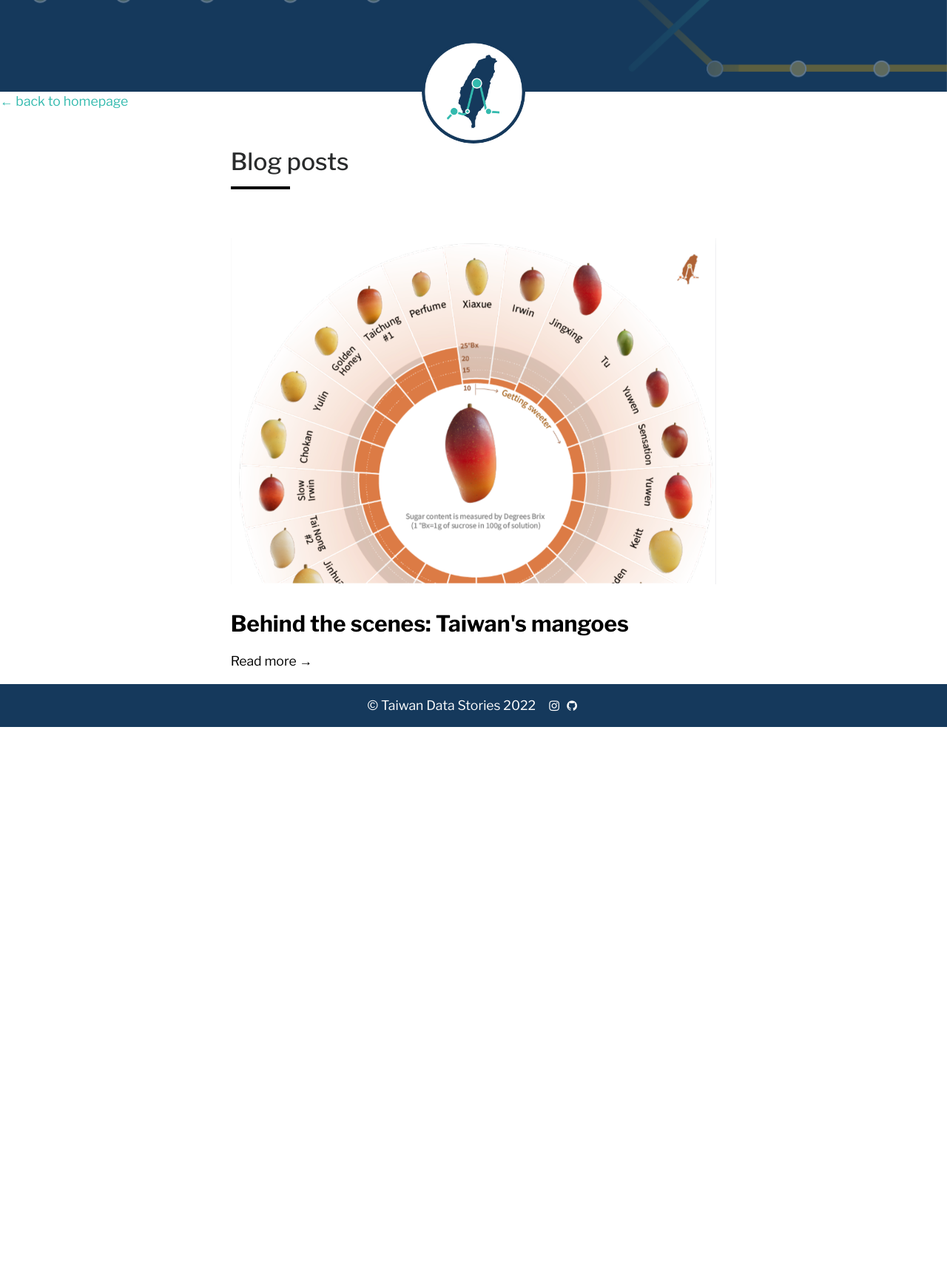
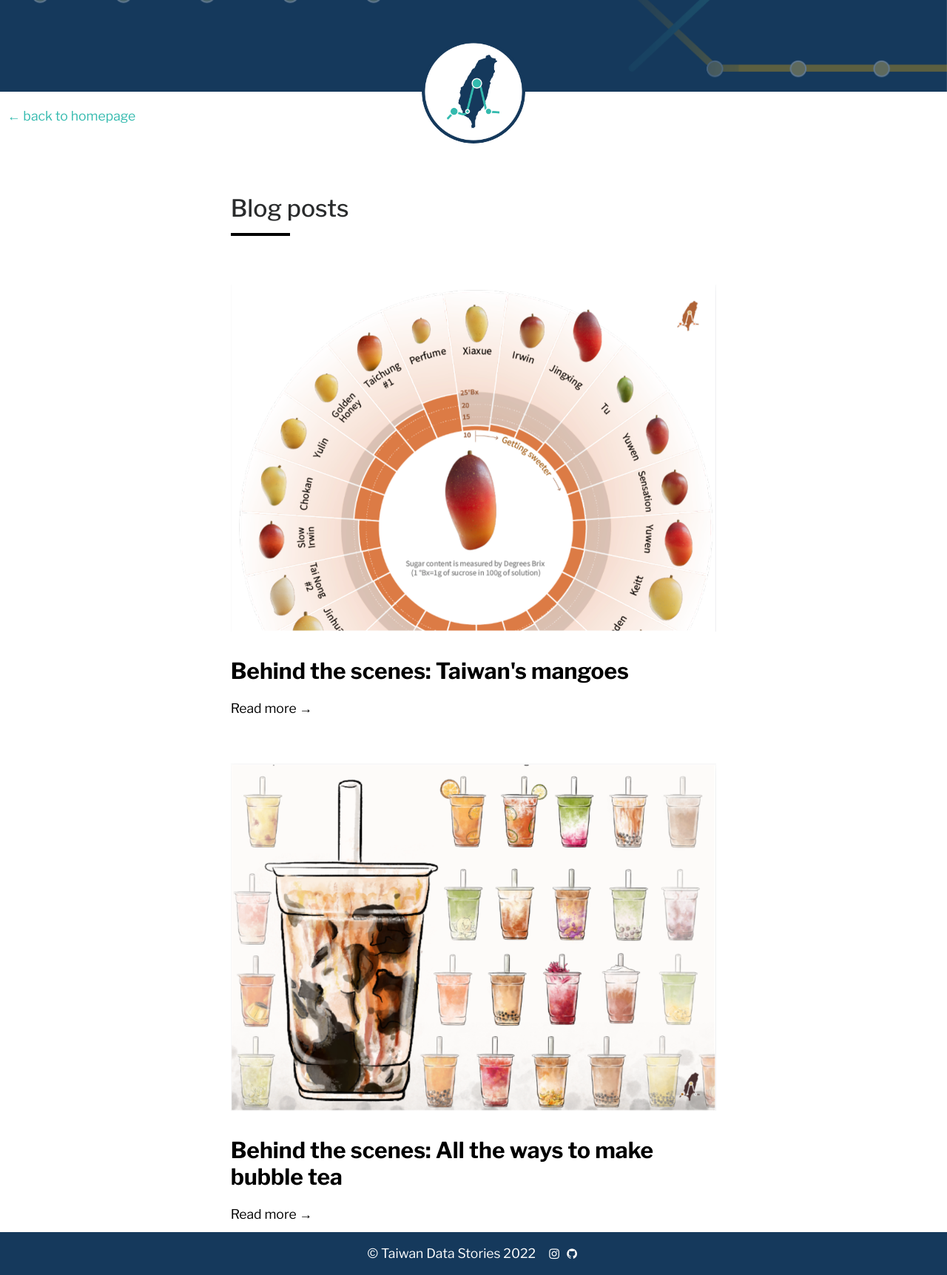
Before and after one commit to TaiwanDataStories/homepage, a website built with Parcel: page src/blog/index.html in a window 1280 px wide. Shown: the part 300-2024 px from the top of the page at 74% size. Before the commit the page ends 1283 px from the top, so only its background shows below. Built offline with nearby package versions, Linux system fonts and the light colour scheme.

Commit message:
Add boba blog post

```diff
--- a/src/_partials/blogcontent.hbs
+++ b/src/_partials/blogcontent.hbs
@@ -2,7 +2,7 @@
     <section id="introSection">
     <img class="img-banner" src="../img/banner.png" />
     <img class="img-circle" src="../img/logo2.png" />
-    <p><a href="../blog/index.html">&#8592; back to blog homepage</a></p>
+    <p class="navOption"><a href="../blog/index.html">&#8592; back to blog homepage</a></p>
     <div class="contentWrapper">
         <div class="blogContent">
 
--- a/src/blog/index.html
+++ b/src/blog/index.html
@@ -5,10 +5,9 @@
         <img class="img-banner" src="../img/banner.png" />
         <img class="img-circle" src="../img/logo2.png" />
     </section>
-    <p><a href="../index.html">&#8592; back to homepage</a></p>
+    <p class="navOption"><a href="../index.html">&#8592; back to homepage</a></p><br>
     <section id="blogsection">
         <div id="bloginner">
-            <div id="recentposts">
             <div class="row blogposts" id="projects">
                 <div class="col-sm-8 offset-sm-2 col-xs-12" class="blogpostsinner" id="recent-post-main">
                     <h2> Blog posts </h2>
@@ -29,6 +28,24 @@
                         </div>
                     </div>
                 </div>
+
+                <div class="col-sm-8 offset-sm-2 col-xs-12" class="blogpostsinner" id="recent-post-main">
+                    <div class="post">
+                        <a href="../post-boba/index.gdoc"><img class="img-fluid" src="../img/bubble.png" class="" /></a>
+                        <div class="postinner">
+                            <h2><a href="../post-boba/index.gdoc" title="">Behind the scenes: All the ways to make
+                                    bubble tea
+                                </a></h2>
+                            <div class="hrline"></div>
+                            <p class="">
+                            </p>
+                            <p class="meta_more">
+                                <a href="../post-boba/index.gdoc">Read
+                                    more &#8594; </a>
+                            </p>
+                        </div>
+                    </div>
+                </div>
             </div>
         </div>
 </div>
--- a/src/css/blog.css
+++ b/src/css/blog.css
@@ -1,5 +1,8 @@
+.navOption{
+	padding: 10px;
+}
 .contentWrapper{
-    max-width: 1000px;
+    max-width: 700px;
     margin-left: auto;
     margin-right: auto;
     padding: 10px;
@@ -70,10 +73,6 @@
 	padding: 0 0;
 }
 
-#recentposts {
-	/* background-color:white; */
-}
-
 .post {
 	position: relative;
 	width: 100%;
@@ -126,3 +125,15 @@
 	color: lightslategray;
 	font-style: italic;
 }
+
+p{
+	font-size:18px;
+	line-height: 26px;
+	margin-top:10px;
+	margin-bottom:10px;
+}
+
+li{
+	font-size:18px;
+	line-height: 26px;
+}
--- a/src/css/style.css
+++ b/src/css/style.css
@@ -146,6 +146,7 @@ img,
 }
 
 #language {
+  padding:10px;
   position: absolute;
   font-weight: 700;
   z-index: 100;
```
Also changed, not shown: src/index.html (+1 -1 lines), 1 other file. Lines whose indentation alone changed are shown as unchanged.
